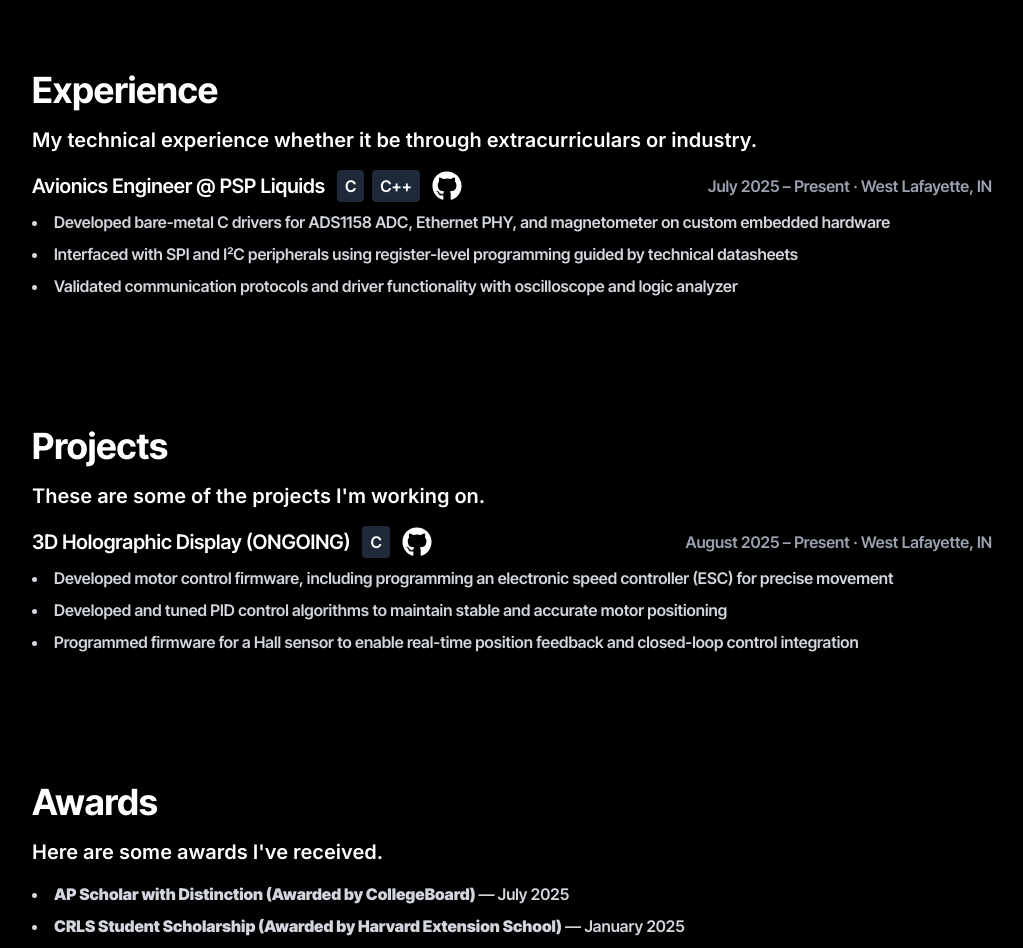
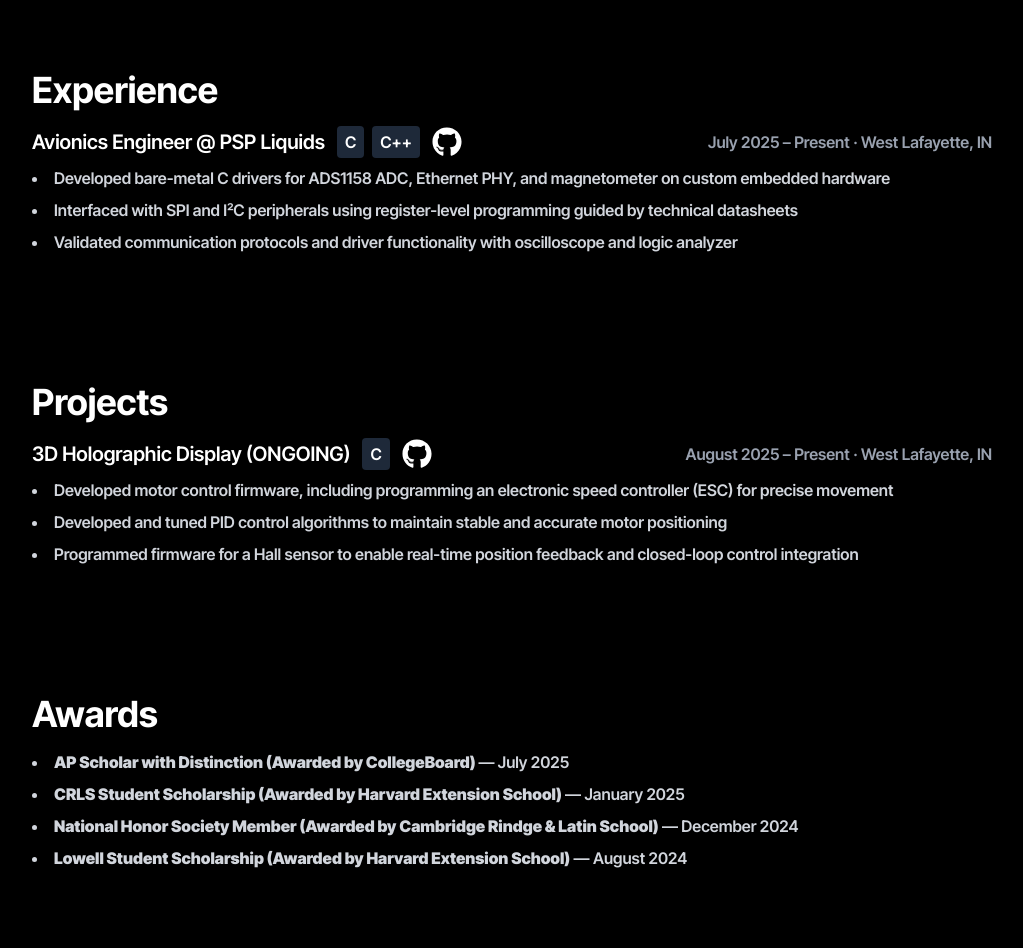
Before and after one commit to pradyunnkale/Portfolio, a Next.js app: page / in a window 1280 px wide. Shown: the part 360-1308 px from the top of the page, without its empty margins (128-1151 px from the left). Built offline with nearby package versions, Linux system fonts and the light colour scheme.

Commit message:
Cleaned up

```diff
--- a/app/layout.js
+++ b/app/layout.js
@@ -95,7 +95,6 @@ export default function RootLayout({ children }) {
 
           <section id="experience" className="px-8 max-w-5xl mx-auto scroll-mt-32">
             <h2 className="text-4xl font-bold mb-4">Experience</h2>
-            <p className="text-xl font-semibold mb-4">My technical experience whether it be through extracurriculars or industry.</p>
             <div>
               <div className="flex flex-col sm:flex-row sm:justify-between sm:items-center">
                 <div className="flex gap-3 items-center">
@@ -120,7 +119,6 @@ export default function RootLayout({ children }) {
 
           <section id="projects" className="px-8 max-w-5xl mx-auto scroll-mt-32">
             <h2 className="text-4xl font-bold mb-4">Projects</h2>
-            <p className="text-xl font-semibold mb-4">These are some of the projects I&apos;m working on.</p>
             <div>
               <div className="flex flex-col sm:flex-row sm:justify-between sm:items-center">
                 <div className="flex gap-3 items-center">
@@ -142,7 +140,6 @@ export default function RootLayout({ children }) {
 
           <section id="awards" className="px-8 max-w-5xl mx-auto scroll-mt-32">
             <h2 className="text-4xl font-bold mb-4">Awards</h2>
-            <p className="text-xl font-semibold mb-4">Here are some awards I&apos;ve received.</p>
             <ul className="list-disc list-inside text-gray-300 text-sm sm:text-base font-semibold space-y-2 mt-2">
               <li><strong>AP Scholar with Distinction (Awarded by CollegeBoard) </strong> — July 2025</li>
               <li><strong>CRLS Student Scholarship (Awarded by Harvard Extension School)</strong> — January 2025</li>
```
